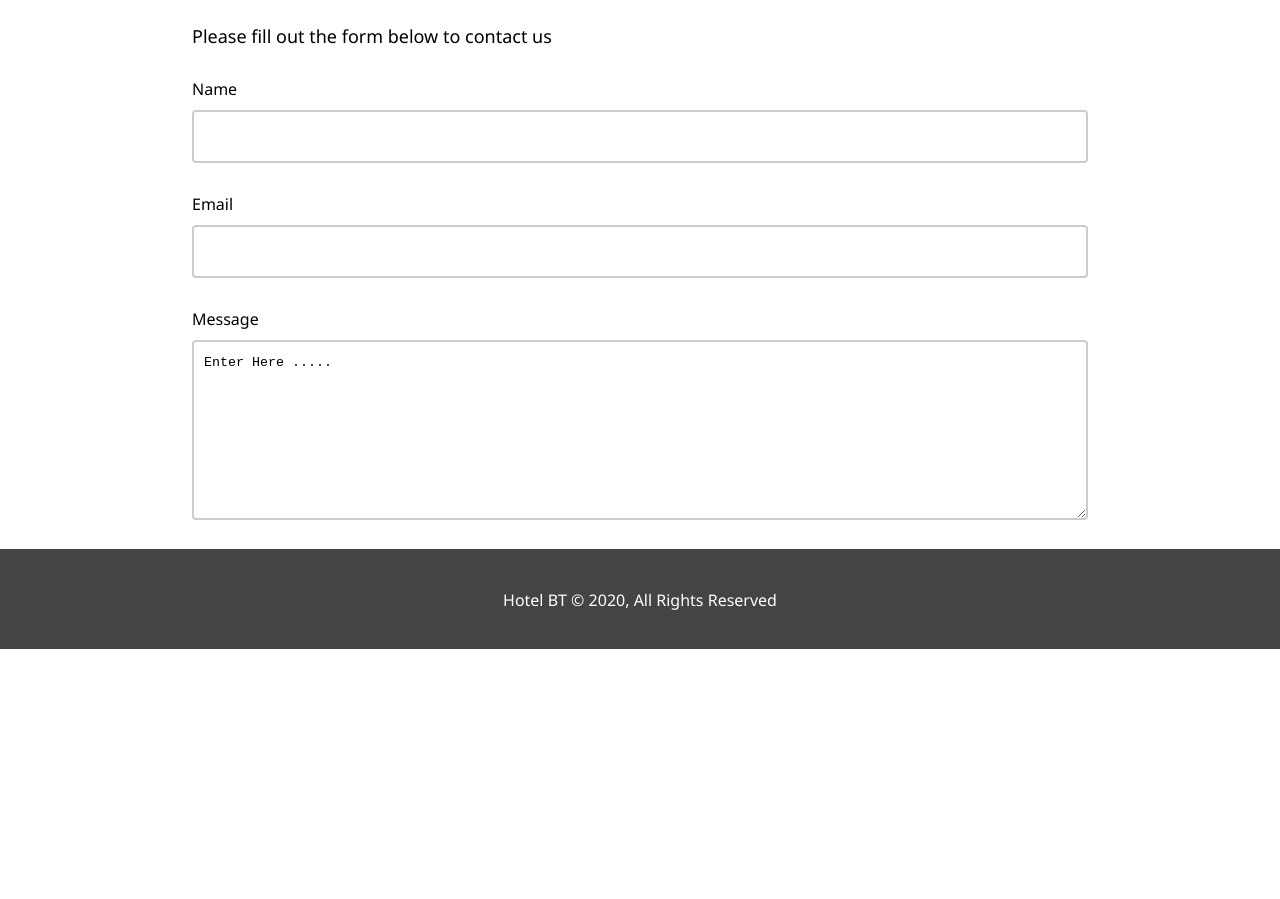
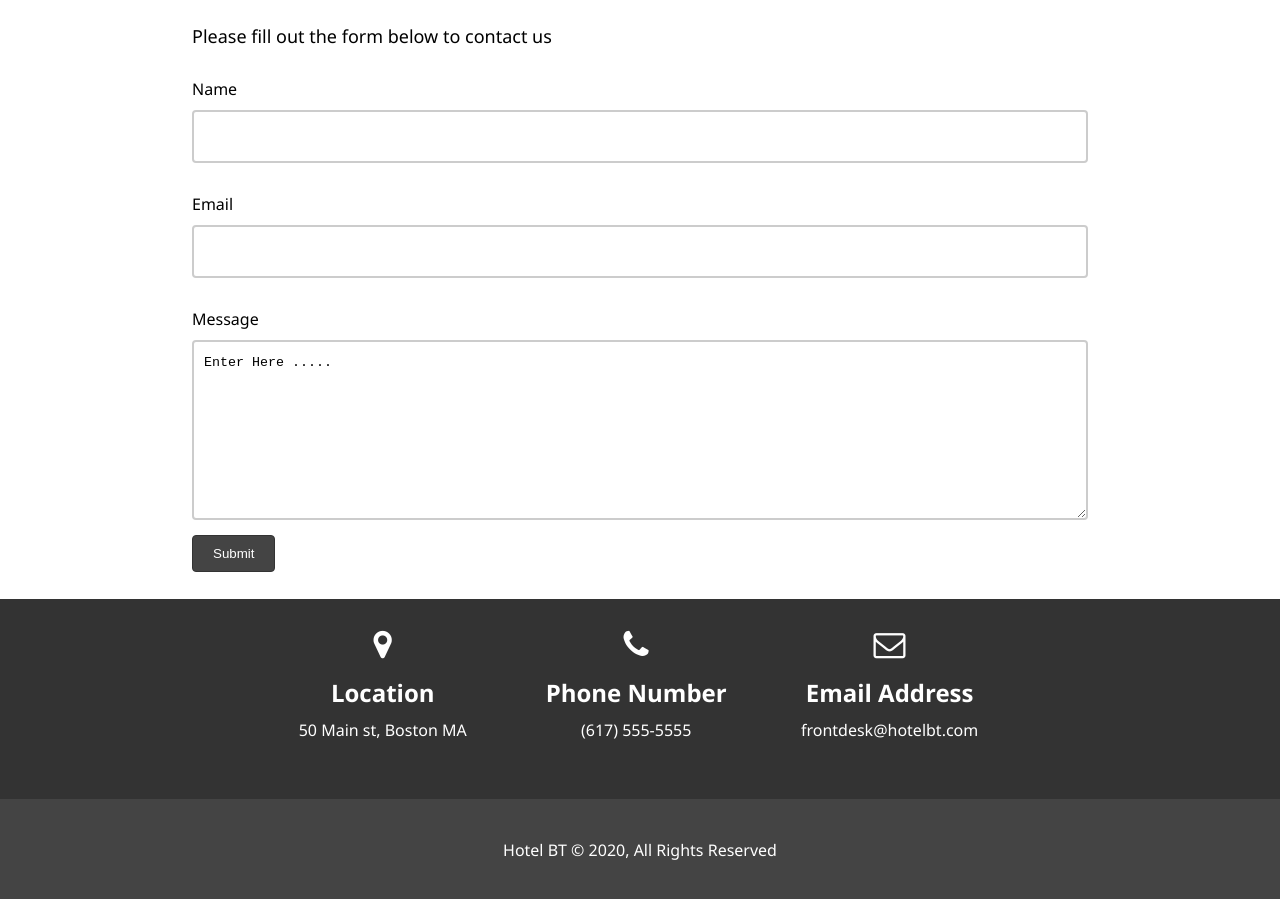
Before and after one commit to AsifJoarder/Full-Stack-Web-Development-MERN-, a plain HTML site: page CSS/Hotel Website/contact.html in a window 1280 px wide. Shown: the part 180-1079 px from the top of the page. Before the commit the page ends 829 px from the top, so only its background shows below. Drawn offline with Linux system fonts and the light colour scheme.

Commit message:
done with website for desktop. Resposivenss left

```diff
--- a/CSS/Hotel Website/Style/style.css
+++ b/CSS/Hotel Website/Style/style.css
@@ -81,7 +81,7 @@ body {
     float: left;
 }
 
-#navbar ul li a:hover {
+#navbar ul li a:hover{
     background: #444;
     color: #f7c08a;
 }
@@ -348,7 +348,7 @@ body {
     width: 70%;
     background: #fff;
     margin: auto;
-    height: 620px;
+    height: 670px;
 }
 
 #contact h1 {
@@ -383,3 +383,58 @@ body {
     padding: 13px 10px;
 
 }
+
+#contact input:focus,
+#contact textarea:focus {
+    outline: none;
+    border-color: #f7c08a;
+}
+
+#contact button {
+    padding: 10px 20px;
+    margin: 10px 0px;
+    background: #444;
+    color: #fff;
+    border:1px solid #333;
+    border-radius: 4px;
+}
+
+#contact button:hover {
+    background: #f7c08a;
+    color: #fff;
+    border:1px solid #f7c08a;
+}
+
+/* Contact Informations */
+
+#contact-info {
+    background-color: #333;
+}
+
+.container-info {
+    width: 60%;
+    margin: auto;
+    color: #fff;
+    overflow: hidden;
+}
+
+#contact-info .container-info .infos {
+
+    float: left;
+    height: 200px;
+    width: 33%;
+    text-align: center;
+}
+
+#contact-info .container-info .infos i {
+    margin: 30px 0px 15px 0px;
+}
+
+#contact-info .container-info .infos p {
+    margin-top: 10px;
+}
+
+#navbar ul li .select {
+    background: #f7c08a;
+    color: #333;
+}
--- a/CSS/Hotel Website/contact.html
+++ b/CSS/Hotel Website/contact.html
@@ -18,7 +18,7 @@
         <ul id="menu">
             <li><a href="index.html">Home</a></li>
             <li><a href="about.html">About</a></li>
-            <li><a href="contact.html">Contact</a></li>
+            <li><a href="contact.html" class="select">Contact</a></li>
         </ul>
         </div>
     </nav>
@@ -37,11 +37,35 @@
         <input type="text">
         <label for="">Message</label>
         <textarea name="" id="" cols="130" rows="10">Enter Here .....</textarea>
+        <button>Submit</button>
       </div>
 
     </section>
 
+    <div class="clr"></div>
 
+    <section id="contact-info">
+
+      <div class="container-info">
+        <div class="infos">
+          <i class="fa fa-map-marker fa-2x" aria-hidden="true"></i>
+          <h1>Location</h1>
+          <p>50 Main st, Boston MA</p>
+        </div>
+        <div class="infos">
+          <i class="fa fa-phone fa-2x" aria-hidden="true"></i>
+          <h1>Phone Number</h1>
+          <p>(617) 555-5555</p>
+        </div>
+        <div class="infos">
+          <i class="fa fa-envelope-o fa-2x" aria-hidden="true"></i>
+          <h1>Email Address</h1>
+          <p>frontdesk@hotelbt.com</p>
+        </div>
+      </div>
+    </section>
+
+    <div class="clr"></div>
 
   <!-- Footer -->
 
```
Also changed, not shown: CSS/Hotel Website/about.html (+1 -1 lines), CSS/Hotel Website/index.html (+1 -1 lines).
